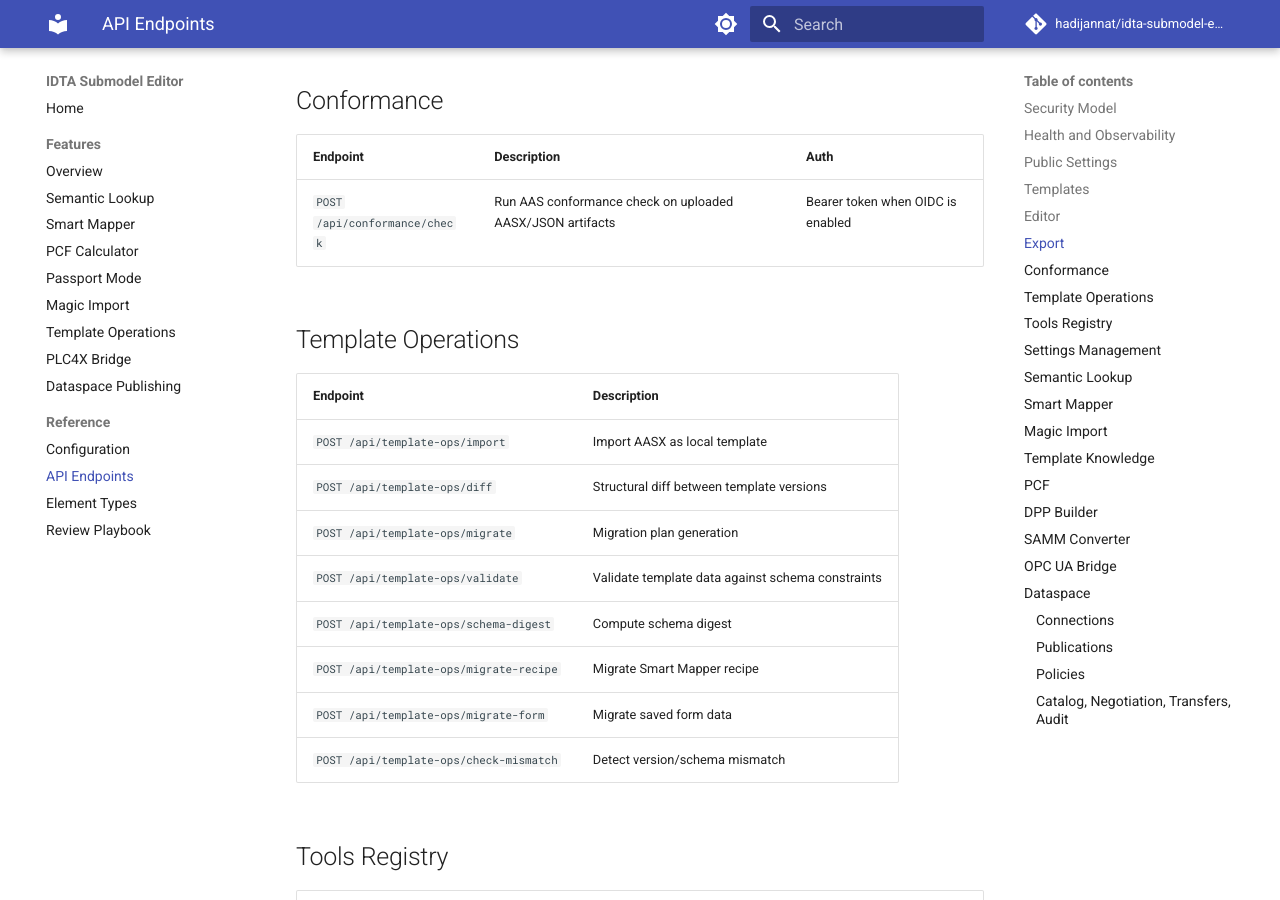
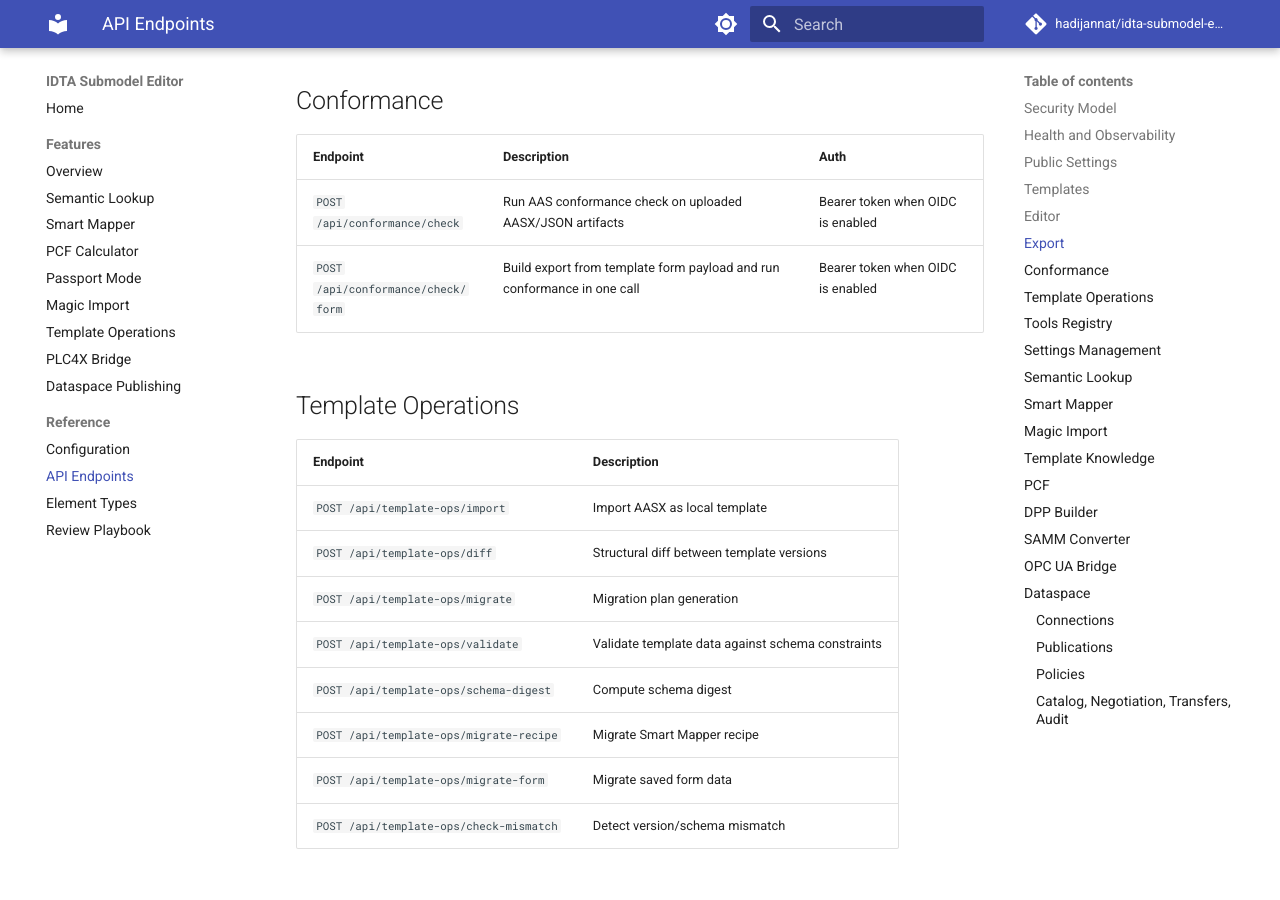
Before and after one commit to hadijannat/idta-submodel-editor, an MkDocs documentation site: the page built from docs/reference/api-endpoints.md, in a window 1280 px wide and 900 px high, scrolled down 2435 px. Built offline with MkDocs 1.6.1 and Material for MkDocs 9.7.7, drawn with Linux system fonts in a browser that asks for light colours; comment, search, counter and statistics services are not loaded.

Commit message:
Document form-based conformance check endpoint

```diff
--- a/docs/reference/api-endpoints.md
+++ b/docs/reference/api-endpoints.md
@@ -65,6 +65,7 @@
 | Endpoint | Description | Auth |
 |---|---|---|
 | `POST /api/conformance/check` | Run AAS conformance check on uploaded AASX/JSON artifacts | Bearer token when OIDC is enabled |
+| `POST /api/conformance/check/form` | Build export from template form payload and run conformance in one call | Bearer token when OIDC is enabled |
 
 ## Template Operations
 
```
